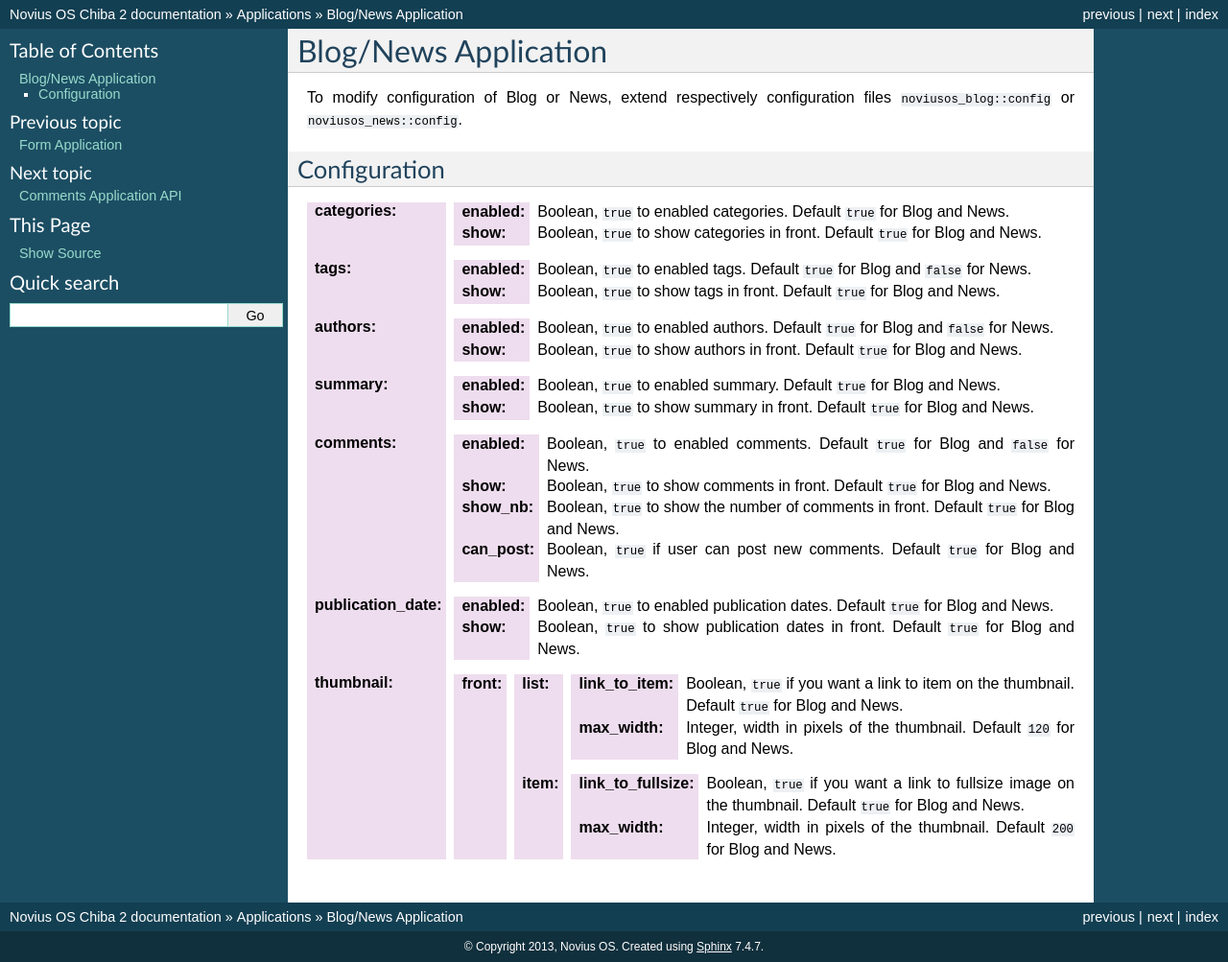
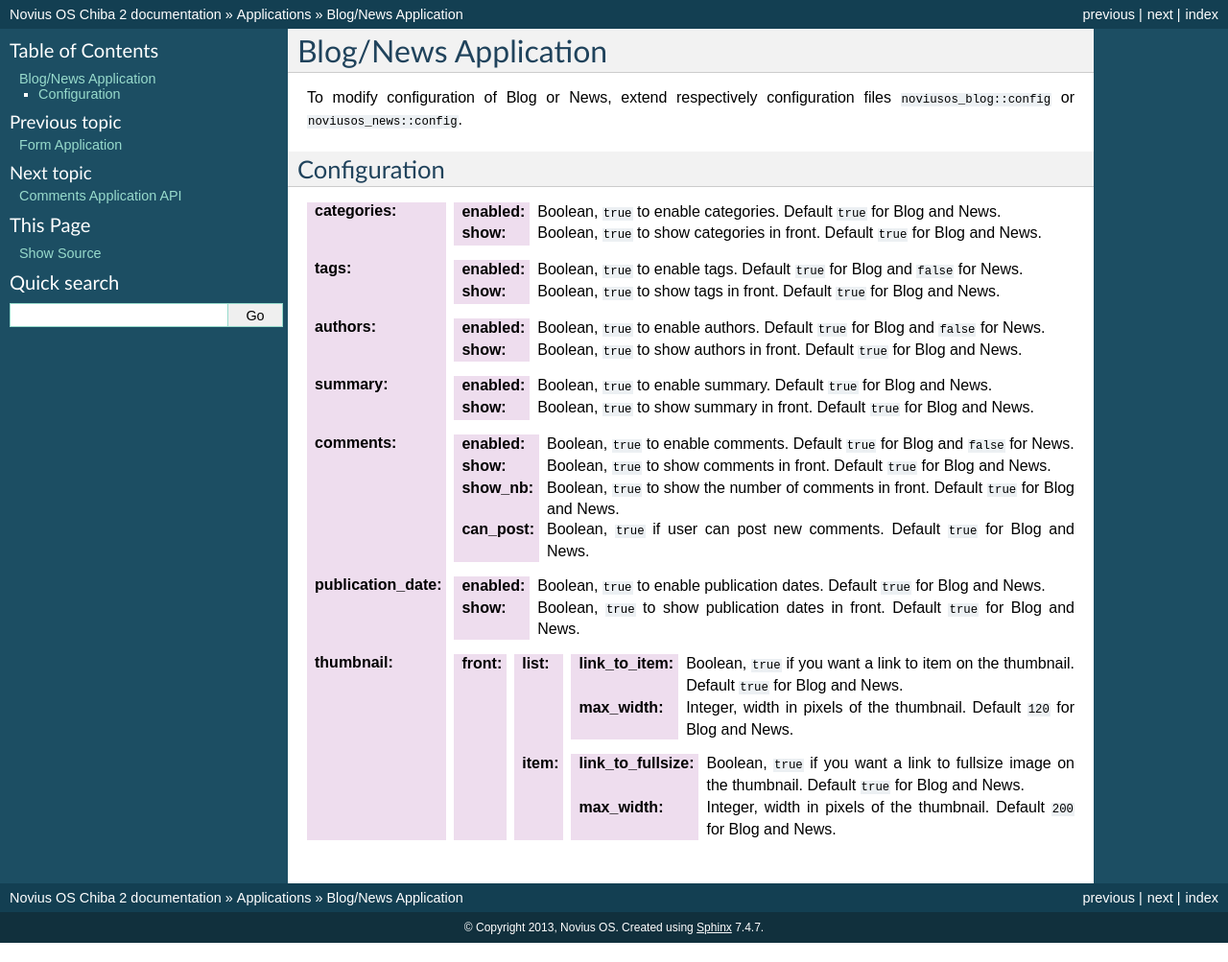
Before and after one commit to vrcAlbert/documentation-api, a Sphinx documentation site: the page built from source/applications/noviusos_blognews/index.rst, in a window 1280 px wide and 1003 px high. Shown: the whole window at 96% size. Built offline with Sphinx 7.4.7, drawn with Linux system fonts in a browser that asks for light colours.

Commit message:
Bugfix in new section applications

```diff
--- a/source/applications/noviusos_blognews/index.rst
+++ b/source/applications/noviusos_blognews/index.rst
@@ -7,24 +7,24 @@ Configuration
 *************
 
 :categories:
-    :enabled:  Boolean, ``true`` to enabled categories. Default ``true`` for Blog and News.
+    :enabled:  Boolean, ``true`` to enable categories. Default ``true`` for Blog and News.
     :show:     Boolean, ``true`` to show categories in front. Default ``true`` for Blog and News.
 :tags:
-    :enabled:  Boolean, ``true`` to enabled tags. Default ``true`` for Blog and ``false`` for News.
+    :enabled:  Boolean, ``true`` to enable tags. Default ``true`` for Blog and ``false`` for News.
     :show:     Boolean, ``true`` to show tags in front. Default ``true`` for Blog and News.
 :authors:
-    :enabled:  Boolean, ``true`` to enabled authors. Default ``true`` for Blog and ``false`` for News.
+    :enabled:  Boolean, ``true`` to enable authors. Default ``true`` for Blog and ``false`` for News.
     :show:     Boolean, ``true`` to show authors in front. Default ``true`` for Blog and News.
 :summary:
-    :enabled:  Boolean, ``true`` to enabled summary. Default ``true`` for Blog and News.
+    :enabled:  Boolean, ``true`` to enable summary. Default ``true`` for Blog and News.
     :show:     Boolean, ``true`` to show summary in front. Default ``true`` for Blog and News.
 :comments:
-    :enabled:  Boolean, ``true`` to enabled comments. Default ``true`` for Blog and ``false`` for News.
+    :enabled:  Boolean, ``true`` to enable comments. Default ``true`` for Blog and ``false`` for News.
     :show:     Boolean, ``true`` to show comments in front. Default ``true`` for Blog and News.
     :show_nb:  Boolean, ``true`` to show the number of comments in front. Default ``true`` for Blog and News.
     :can_post: Boolean, ``true`` if user can post new comments. Default ``true`` for Blog and News.
 :publication_date:
-    :enabled:  Boolean, ``true`` to enabled publication dates. Default ``true`` for Blog and News.
+    :enabled:  Boolean, ``true`` to enable publication dates. Default ``true`` for Blog and News.
     :show:     Boolean, ``true`` to show publication dates in front. Default ``true`` for Blog and News.
 :thumbnail:
     :front:
```
Also changed, not shown: source/applications/noviusos_form/index.rst (+13 -13 lines).
